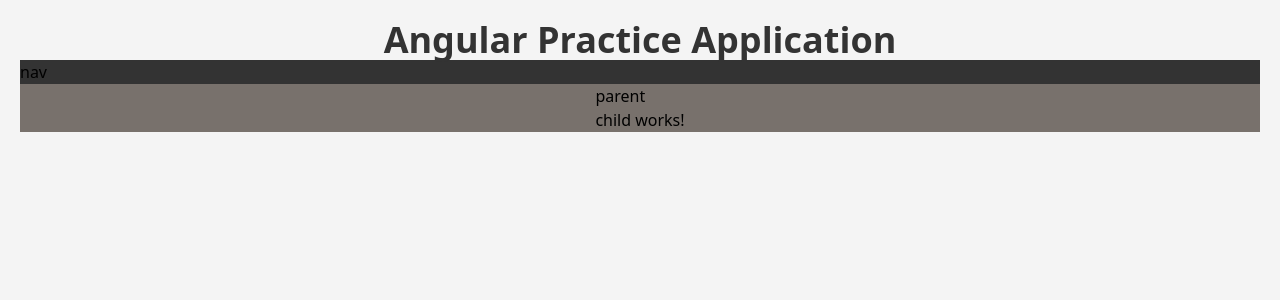
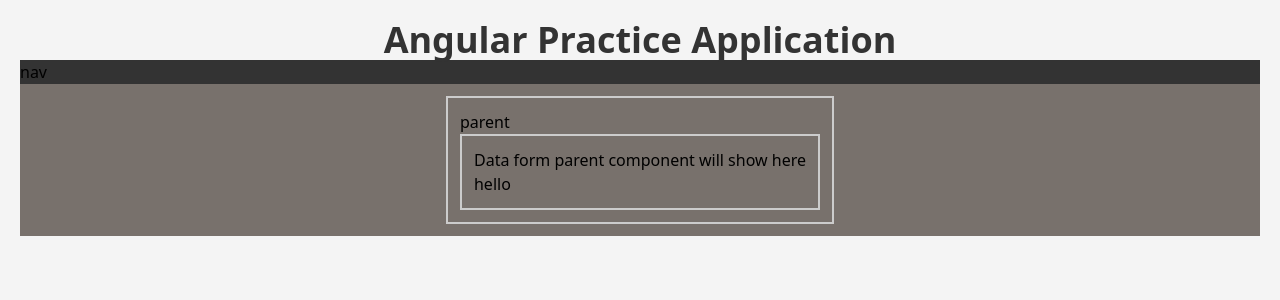
Before and after one commit to RaoHuzaifa232/Angular-Practice, an Angular app: page / in a window 1280 px wide. Shown: the top 300 px of the page. Built offline with nearby package versions, Linux system fonts and the light colour scheme.

Commit message:
Parent-Child communication

```diff
--- a/src/app/communication/input-output/parent/child/child.component.html
+++ b/src/app/communication/input-output/parent/child/child.component.html
@@ -1 +1,5 @@
-<p>child works!</p>
+<div class="">
+  <h1>Data form parent component will show here</h1>
+  <!-- Showing data from parent-->
+  <div>{{data}}</div>
+</div>
--- a/src/app/communication/input-output/parent/child/child.component.ts
+++ b/src/app/communication/input-output/parent/child/child.component.ts
@@ -1,4 +1,4 @@
-import { Component } from '@angular/core';
+import { Component, EventEmitter, Input, Output } from '@angular/core';
 
 @Component({
   selector: 'child',
@@ -7,5 +7,13 @@
   styleUrl: './child.component.scss'
 })
 export class ChildComponent {
+  //Receving data from parent in data
+  @Input() data:any;
+  // Sending data to parent
+  @Output() forParent = new EventEmitter();
 
+
+  sendingToParent(){
+    this.forParent.emit("Hello parents");
+  }
 }
--- a/src/app/communication/input-output/parent/parent.component.html
+++ b/src/app/communication/input-output/parent/parent.component.html
@@ -1,6 +1,10 @@
-<div class="flex justify-center bg-stone-500">
-  <div>
+<div class="flex justify-center bg-stone-500 p-3">
+  <div class="border-2 border-[#CCCCCC] p-3">
     <p>parent</p>
-    <div><child></child></div>
+    <!-- [data] is sending to child -->
+     <!-- (forParent)="recevingfromChild($event)" is receving form child -->
+    <div class="p-3 border-2 border-[#CCCCCC]">
+      <child [data]="'hello'" (forParent)="recevingfromChild($event)"></child>
+    </div>
   </div>
 </div>
--- a/src/app/communication/input-output/parent/parent.component.ts
+++ b/src/app/communication/input-output/parent/parent.component.ts
@@ -10,5 +10,10 @@
   styleUrl: './parent.component.scss'
 })
 export class ParentComponent {
+  parentData:any;
 
+  // Receving data from child
+  recevingfromChild(event:any) {
+    this.parentData = event;
+  }
 }
```
